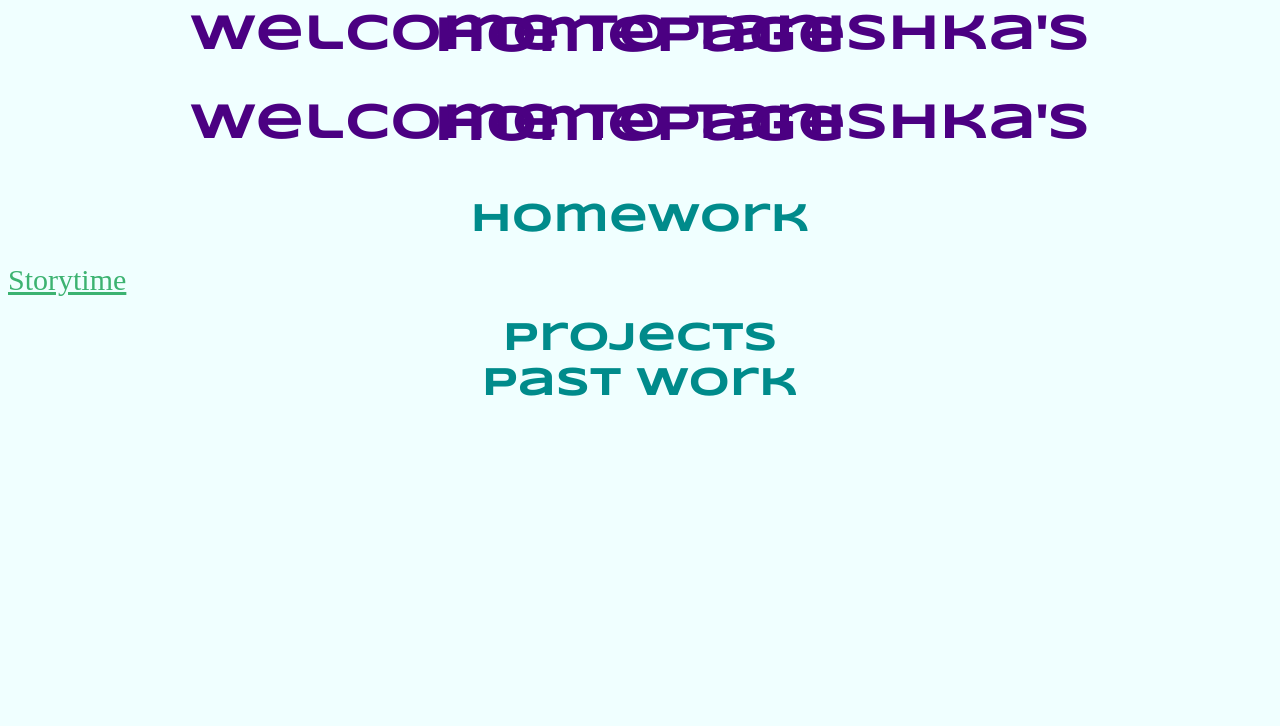
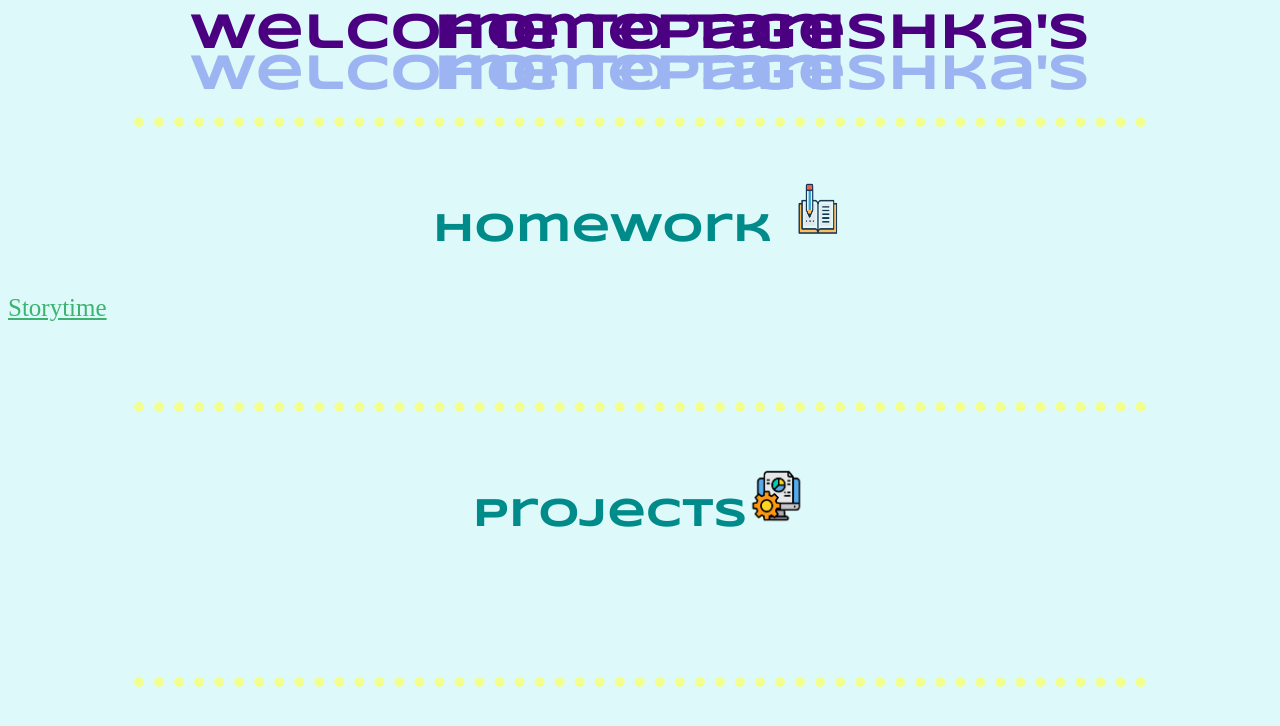
Before and after one commit to singt551/singt551.github.io, a plain HTML site: page homepage.html in a window 1280 px wide. Drawn offline with nearby package versions, Linux system fonts and the light colour scheme.

Commit message:
homepage updated

```diff
--- a/homepage.css
+++ b/homepage.css
@@ -1,5 +1,5 @@
 body{
-    background-color: azure;
+    background-color: rgb(222, 249, 249);
 }
 
 h1{
@@ -7,18 +7,37 @@ h1{
     font-size: 50px;
     color: indigo;
     font-family: 'Syncopate', sans-serif;
-    line-height: 2px;
+    line-height: 0;
+    position: relative;
+
+}
+
+h2{
+    text-align: center;
+    font-size: 50px;
+    color: rgb(156, 180, 241);
+    font-family: 'Syncopate', sans-serif;
+    line-height: 0;
+    position: relative;
+
 }
 
 a{
-    font-size: 30px;
+    font-size: 25px;
     color: mediumseagreen;
 }
 
-h3{
+h4{
     text-align: center;
     font-size: 40px;
     color:darkcyan;
     font-family: 'Syncopate', sans-serif;
     line-height: 5px;
 }
+
+hr {
+    border: none;
+    border-top: 10px dotted rgb(242, 255, 142);
+    height: 1px;
+    width: 80%;
+}
--- a/homepage.html
+++ b/homepage.html
@@ -14,14 +14,16 @@
 
 <body>
 
-    <h1>Welcome to Tanishka's Homepage</h1><br>
-    <h1>Welcome to Tanishka's Homepage</h1><br>
+    <h1>Welcome to Tanishka's Homepage</h1>
+    <h2>Welcome to Tanishka's Homepage</h2>
 
-    <h3>Homework</h3>
-    <a href="file:///Users/tanishkasinghania/Desktop/Tanishka_cif22/singt551.github.io/Studio/homework1/storytime1.html#">Storytime</a>
-    <h3>Projects</h3>
-    <h3>Past Work</h3>
-    <a href=""
+    <hr>
+    <center><h4>Homework <img src="homework.png" width="60" height="60" alt="homework"></h4></center>
+    <a href="file:///Users/tanishkasinghania/Desktop/Tanishka_cif22/singt551.github.io/Studio/homework1/storytime1.html#">Storytime</a><br><br><br><br><br>
+    <hr>
+    <h4>Projects<img src="project.png" width="60" height="60" alt="project"></h4><br><br><br><br><br>
+    <hr>
+
 
 
 
```
Also changed, not shown: homework.png (added), project.png (added).
